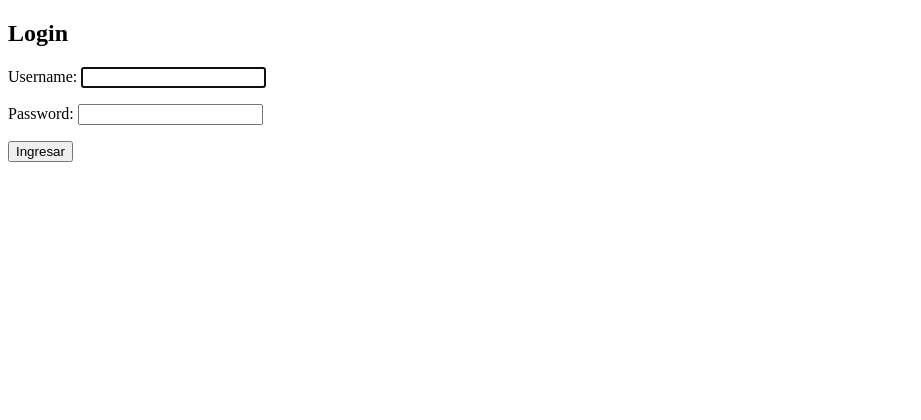
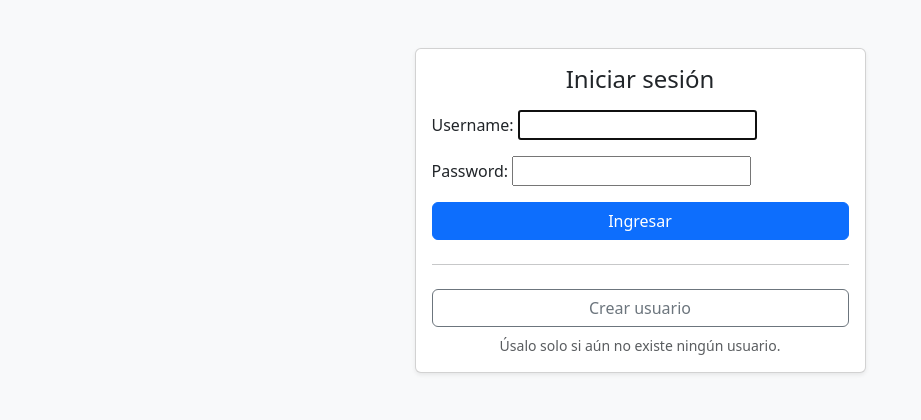
Before and after one commit to MOON-roa-png/BodegaMati, a Django app: page /usuarios/login/ in a window 1280 px wide. Shown: the top 420 px of the page, without its empty margins (0-921 px from the left). Run offline with Django 5.2, Linux system fonts and the light colour scheme.

Commit message:
Login: botón 'Crear usuario' (registro inicial)

```diff
--- a/bodega_app/templates/login.html
+++ b/bodega_app/templates/login.html
@@ -1,12 +1,59 @@
 <!DOCTYPE html>
-<html>
-<head><title>Login - BodegaMati</title></head>
-<body class="container mt-4">
-  <h2>Login</h2>
-  <form method="post">
-    {% csrf_token %}
-    {{ form.as_p }}
-    <button class="btn btn-primary" type="submit">Ingresar</button>
-  </form>
+<html lang="es">
+<head>
+  <meta charset="UTF-8" />
+  <title>Login - BodegaMati</title>
+  <meta name="viewport" content="width=device-width, initial-scale=1" />
+  <!-- Bootstrap -->
+  <link
+    href="https://cdn.jsdelivr.net/npm/bootstrap@5.3.2/dist/css/bootstrap.min.css"
+    rel="stylesheet"
+  />
+</head>
+<body class="bg-light">
+  <div class="container py-5">
+    <div class="row justify-content-center">
+      <div class="col-md-5">
+        <div class="card shadow-sm">
+          <div class="card-body">
+            <h1 class="h4 mb-3 text-center">Iniciar sesión</h1>
+
+            {% if form.errors %}
+              <div class="alert alert-danger">Usuario o contraseña inválidos.</div>
+            {% endif %}
+
+            <form method="post" action="">
+              {% csrf_token %}
+              {{ form.as_p }}
+              <button class="btn btn-primary w-100" type="submit">Ingresar</button>
+            </form>
+
+            <hr class="my-4">
+
+            <!-- Botón para crear usuario (registro inicial) -->
+            <div class="text-center">
+              <a class="btn btn-outline-secondary w-100"
+                 href="{% url 'bodega:registro_inicial' %}">
+                Crear usuario
+              </a>
+              <small class="text-muted d-block mt-2">
+                Úsalo solo si aún no existe ningún usuario.
+              </small>
+            </div>
+          </div>
+        </div>
+
+        <!-- Mensajes Django (opcional) -->
+        {% if messages %}
+          <div class="mt-3">
+            {% for m in messages %}
+              <div class="alert alert-{{ m.tags }}">{{ m }}</div>
+            {% endfor %}
+          </div>
+        {% endif %}
+      </div>
+    </div>
+  </div>
+  <script src="https://cdn.jsdelivr.net/npm/bootstrap@5.3.2/dist/js/bootstrap.bundle.min.js"></script>
 </body>
 </html>
```
